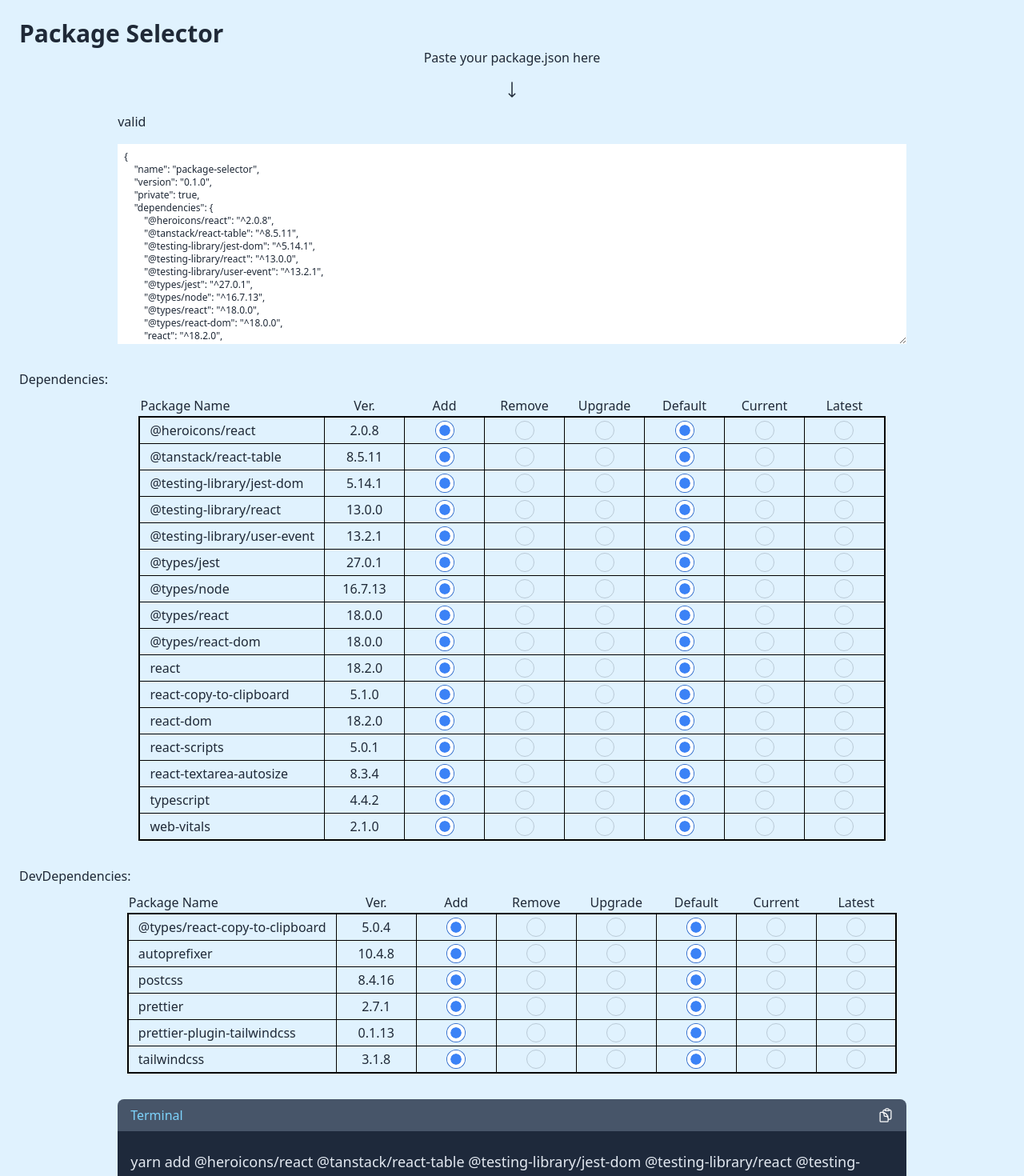
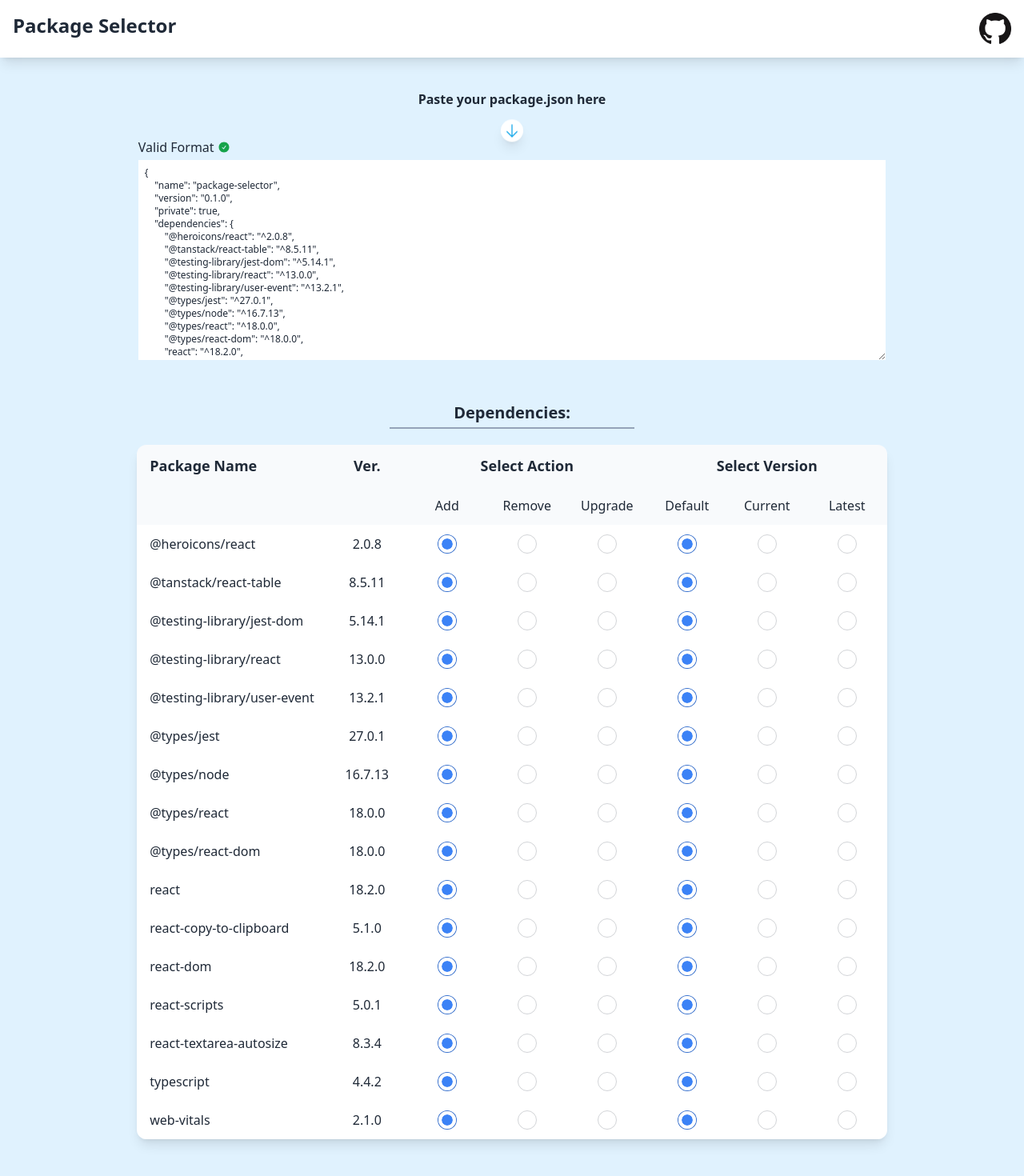
Before and after one commit to makaronma/package-selector, a React (Create React App) app: page / in a window 1280 px wide. Shown: the top 1470 px of the page at 80% size. Built offline with nearby package versions, Linux system fonts and the light colour scheme.

Commit message:
update ui

```diff
--- a/src/App.tsx
+++ b/src/App.tsx
@@ -4,15 +4,25 @@ import PackageSelectSection from './components/PackageSelectSection';
 
 // TODO: add 'ignore action type'
 // TODO: add a button to set same choice for all row
+// TODO: add switch terminal
 
 const App = () => {
   return (
-    <div className="min-h-screen w-screen bg-sky-100 p-6">
-      <h1 className="text-3xl font-bold">Package Selector</h1>
-      <InputArea />
-      <PackageSelectSection />
-      <CommandDisplay />
-    </div>
+    <>
+      <div className="min-h-screen bg-sky-100">
+        <div className="bg-white p-4 text-2xl flex font-bold flex-row shadow-lg mb-4 justify-between">
+          <h1>Package Selector</h1>
+          <a href="https://github.com/makaronma/package-selector" target='_blank' rel="noreferrer">
+            <img src="GitHub-Mark-64px.png" className='h-10' alt="github-source" />
+          </a>
+        </div>
+        <div className=" px-14 pt-6 pb-24">
+          <InputArea />
+          <PackageSelectSection />
+          <CommandDisplay />
+        </div>
+      </div>
+    </>
   );
 };
 
--- a/src/components/CommandDisplay.tsx
+++ b/src/components/CommandDisplay.tsx
@@ -46,10 +46,10 @@ const CommandDisplay = () => {
 
   const onCopy = () => setIsCopied(true);
   return (
-    <div className="relative mx-auto w-4/5 overflow-hidden rounded-lg">
+    <div className="relative mx-auto w-4/5 overflow-hidden rounded-lg shadow-lg">
       <div className="flex items-center justify-between bg-slate-600 px-2">
         <div className="">
-          <div className="p-2 text-sky-300">Terminal</div>
+          <div className="p-2 text-sky-300">VS Code's Terminal</div>
         </div>
         <CopyToClipboard text={command} onCopy={onCopy}>
           <div className="cursor-pointer p-2">
--- a/src/components/DepRow.tsx
+++ b/src/components/DepRow.tsx
@@ -11,8 +11,9 @@ const DepRow = ({ dep, index, isDev }: { dep: Dependency; index: number, isDev?:
   return (
     <tr
       className="border-black
-                  [&>td:not(:first-child)]:text-center [&>td]:min-w-[100px] [&>td]:border-[1px] [&>td]:border-black [&>td]:py-1
-                  [&>td]:px-3
+                  [&>td:not(:first-child)]:text-center [&>td]:min-w-[100px]
+                  [&>td]:py-3
+                  [&>td]:px-4
                   "
       key={`d-${dep.name}-${index}`}
     >
--- /dev/null
+++ b/src/components/DepTable.tsx
@@ -0,0 +1,33 @@
+const DepTable = ({ children }: { children: React.ReactNode }) => (
+  <table className="mx-auto overflow-hidden rounded-xl shadow-lg">
+    <TableHead />
+    <TableBody>{children}</TableBody>
+  </table>
+);
+
+const TableHead = () => (
+  <thead className=" border-black bg-slate-50 [&>tr>td:not(:first-child)]:text-center [&>tr>td]:px-4 [&>tr>td]:py-3">
+    <tr className="text-lg font-semibold [&>td]:border-black  ">
+      <td className="">Package Name</td>
+      <td>Ver.</td>
+      <td colSpan={3}>Select Action</td>
+      <td colSpan={3}>Select Version</td>
+    </tr>
+    <tr className="[&>td]:border-black">
+      <td></td>
+      <td className=""></td>
+      <td>Add</td>
+      <td>Remove</td>
+      <td>Upgrade</td>
+      <td className="">Default</td>
+      <td>Current</td>
+      <td>Latest</td>
+    </tr>
+  </thead>
+);
+
+const TableBody = ({ children }: { children: React.ReactNode }) => (
+  <tbody className="bg-white">{children}</tbody>
+);
+
+export default DepTable;
--- a/src/components/InputArea.tsx
+++ b/src/components/InputArea.tsx
@@ -1,4 +1,5 @@
-import { ArrowLongDownIcon } from '@heroicons/react/24/outline';
+import { CheckCircleIcon, XCircleIcon, ArrowDownIcon } from '@heroicons/react/24/solid';
+
 import { useCallback, useEffect, useRef } from 'react';
 import TextareaAutosize from 'react-textarea-autosize';
 
@@ -41,13 +42,20 @@ const InputArea = () => {
   }, [setDataInput, setisInputValid]);
 
   return (
-    <div className="mb-4 flex w-full flex-col items-center [&>*]:mb-4">
-      <div className="">Paste your package.json here</div>
-      <ArrowLongDownIcon className="h-6" />
-      <div className="w-4/5 self-start mx-auto">{isInputValid?'valid':'invalid'}</div>
+    <div className="mb-12 flex w-full flex-col items-center">
+      <div className="font-semibold mb-1">Paste your package.json here</div>
+      <div className="shadow-lg rounded-full p-1 bg-white animate-arrow-bounce mb-1">
+        <ArrowDownIcon className="h-5 text-sky-500" />
+      </div>
+      <div className="mx-auto w-4/5 self-start flex mb-1">
+        {isInputValid ?
+          <><span className='mr-1'>Valid Format</span><CheckCircleIcon className='w-4 text-green-600'/></> :
+          <><span className='mr-1'>Invalid Format</span><XCircleIcon className='w-4 text-red-600'/></>
+        }
+      </div>
       <TextareaAutosize
         ref={textAreaRef}
-        style={{height: 250}}
+        style={{ height: 250 }}
         className="w-4/5 resize p-2 text-xs"
         maxRows={5}
         onChange={onChange}
--- a/src/components/PackageSelectSection.tsx
+++ b/src/components/PackageSelectSection.tsx
@@ -3,6 +3,7 @@ import React, { useEffect, useMemo } from 'react';
 import { usePackages } from '../hooks/usePackages';
 import { transformDefaultDep } from '../utils';
 import DepRow from './DepRow';
+import DepTable from './DepTable';
 
 const PackageSelectSection = () => {
   const {
@@ -36,40 +37,22 @@ const PackageSelectSection = () => {
   );
 
   return (
-    <div className="">
-      <DepTable name={"Dependencies"}>
-        <tbody className="border-2 border-black">{depRows}</tbody>
-      </DepTable>
-      <DepTable name={"DevDependencies"}>
-        <tbody className="border-2 border-black">{devDepRows}</tbody>
-      </DepTable>
+    <div className="mb-20">
+      <div className="mb-12">
+        <p className="mx-auto mb-5 w-fit border-b-2 border-slate-400 py-1 px-20 text-xl font-bold">
+          Dependencies:
+        </p>
+        <DepTable>{depRows}</DepTable>
+      </div>
+      <div className="mb-12">
+        <p className="mx-auto mb-5 w-fit border-b-2 border-slate-400 py-1 px-20 text-xl font-bold">
+          Dev Dependencies:
+        </p>
+        <DepTable>{devDepRows}</DepTable>
+      </div>
     </div>
   );
 };
 
-const DepTable = ({ children, name}: { children: React.ReactNode, name: string })=>(
-  <div className="mb-8">
-    <p className="mb-2">{name}:</p>
-    <table className="mx-auto">
-      <TableHead />
-      {children}
-    </table>
-  </div>
-);
-
-const TableHead = () => (
-  <thead>
-    <tr className="[&>td:not(:first-child)]:text-center">
-      <td>Package Name</td>
-      <td>Ver.</td>
-      <td>Add</td>
-      <td>Remove</td>
-      <td>Upgrade</td>
-      <td>Default</td>
-      <td>Current</td>
-      <td>Latest</td>
-    </tr>
-  </thead>
-);
 
 export default PackageSelectSection;
--- a/src/components/SelectActionCol.tsx
+++ b/src/components/SelectActionCol.tsx
@@ -38,7 +38,7 @@ const RadioCol = ({ depName, value, choice, setChoice, isDev }: SelectActionColT
   }, [depName, isDev, setChoice, setDependencies, setDevDependencies, value]);
 
   return (
-    <td className="">
+    <td className="hover:bg-slate-50" onClick={onChange}>
       <input
         type="radio"
         name={`radio-select-action-${depName}`}
--- a/src/components/SelectTargetVersionCol.tsx
+++ b/src/components/SelectTargetVersionCol.tsx
@@ -38,12 +38,12 @@ const SelectTargetVerCol = ({ depName, value, choice, setChoice, isDev }: Select
   }, [depName, isDev, setChoice, setDependencies, setDevDependencies, value]);
 
   return (
-    <td className="">
+    <td className="hover:bg-slate-50" onClick={onChange}>
       <input
         type="radio"
         name={`radio-select-target-ver-${depName}`}
         value={value}
-        onChange={onChange}
+        // onChange={onChange}
         checked={choice === value}
         className="radio checked:bg-blue-500 m-auto flex"
       />
--- a/tailwind.config.js
+++ b/tailwind.config.js
@@ -3,23 +3,36 @@ const plugin = require('tailwindcss/plugin')
 
 /** @type {import('tailwindcss').Config} */
 module.exports = {
-  content: [
-    "./src/**/*.{js,jsx,ts,tsx}",
-  ],
+  content: ["./src/**/*.{js,jsx,ts,tsx}"],
   theme: {
     extend: {
       fontFamily: {
-        sans: ['Inter var', ...defaultTheme.fontFamily.sans],
+        sans: ["Inter var", ...defaultTheme.fontFamily.sans],
+      },
+      keyframes: {
+        'arrow-bounce': {
+          "0%, 100%": {
+            transform: "translateY(50%)",
+            "animation-timing-function": "cubic-bezier(0, 0, 0.2, 1)",
+          },
+          "50%": {
+            transform: "translateY(25%)",
+            "animation-timing-function": "cubic-bezier(0.8, 0, 1, 1)",
+          },
+        },
+      },
+      animation: {
+        'arrow-bounce': 'arrow-bounce 1s linear infinite',
       },
     },
   },
   plugins: [
-    require('daisyui'),
-    plugin(function({ addVariant }) {
-      addVariant('not-last', '&:not(:last-child)')
-    })
+    require("daisyui"),
+    plugin(function ({ addVariant }) {
+      addVariant("not-last", "&:not(:last-child)");
+    }),
   ],
   daisyui: {
     themes: false,
   },
-}
+};
```
Also changed, not shown: public/GitHub-Mark-64px.png (added).
